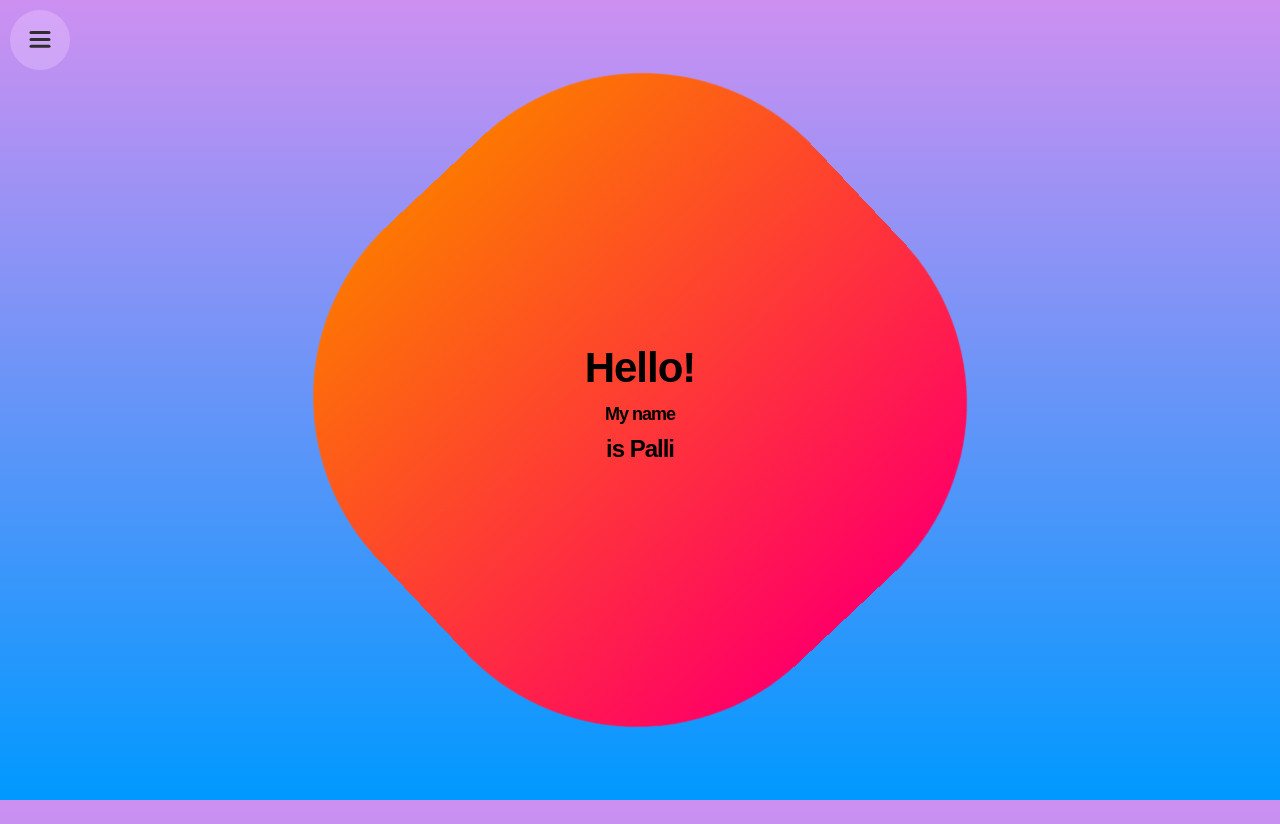
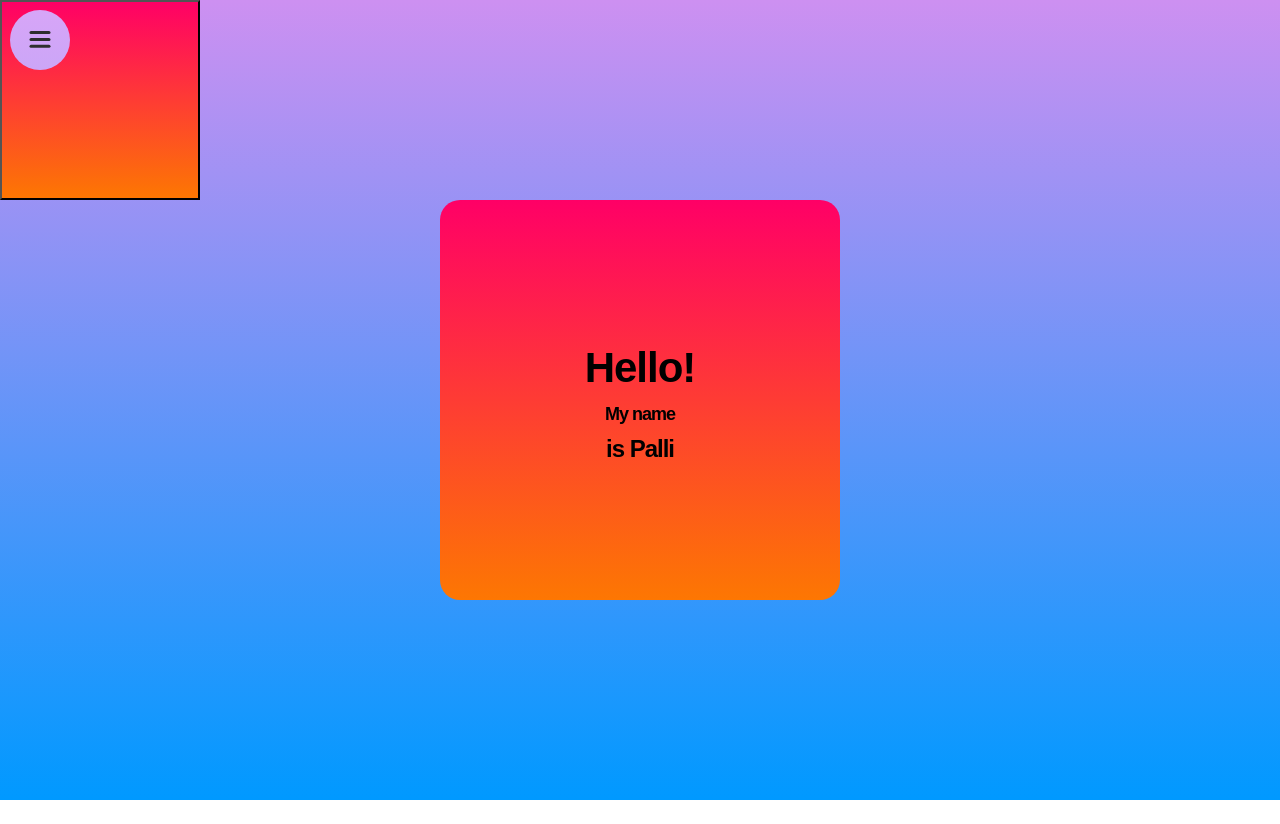
Before and after one commit to Pallur/portfolio-new, a React (Create React App) app: page / in a window 1280 px wide. After the commit the page ends 800 px from the top, so only its background shows below. Built offline with nearby package versions, Linux system fonts and the light colour scheme; a web font is replaced by a local one.

Commit message:
honestly no work

```diff
--- a/public/index.html
+++ b/public/index.html
@@ -23,8 +23,6 @@
     </div>
     <div id="sidebar">
     </div>
-    <div id="info">
-    </div>
 
 
   </body>
--- a/src/App.tsx
+++ b/src/App.tsx
@@ -1,12 +1,22 @@
 import "./styles.css";
 import { motion } from "framer-motion";
+import { InfoElement } from "./components/Info";
+
+export const MainToggle = ({ toggle }: any) => (
+    <button className="mainButton" onClick={toggle}>
+
+    </button>
+  );
 
 export default function App() {
     return (
       <>
+        <InfoElement />
+        <MainToggle />
         <motion.div
           className="box"
           animate={{
+            opacity: 1,
             scale: [2, 3, 3, 2, 2],
             rotate: [0, 0, 180, 180, 0],
             borderRadius: ["5%", "5%", "50%", "50%", "5%"]
@@ -15,7 +25,6 @@ export default function App() {
             duration: 5,
             ease: "easeInOut",
             times: [0, 0.2, 0.5, 0.8, 1],
-            repeat: Infinity,
             repeatDelay: 1
           }}
         />
--- a/src/MenuToggle.tsx
+++ b/src/MenuToggle.tsx
@@ -16,7 +16,7 @@ const  Path: React.FC<PathProps> = (props) => (
 );
 
 export const MenuToggle = ({ toggle }: any) => (
-  <button onClick={toggle}>
+  <button className="navButton" onClick={toggle}>
     <svg width="23" height="23" viewBox="0 0 23 23">
       <Path
         variants={{
--- a/src/Info.tsx
+++ b/src/components/Info.tsx
@@ -1,4 +1,4 @@
-import "./styles.css";
+import "../styles.css";
 import { motion } from "framer-motion";
 
 export const InfoElement = () => {
--- a/src/index.tsx
+++ b/src/index.tsx
@@ -1,7 +1,5 @@
-import { StrictMode, useState } from "react";
 import * as ReactDOMClient from "react-dom/client";
 import { SidebarElement } from "./Sidebar";
-import { InfoElement } from "./Info"
 import "./styles.css";
 
 import App from "./App";
@@ -10,10 +8,7 @@ const rootElement = document.getElementById("root")!;
 const root = ReactDOMClient.createRoot(rootElement);
 const sideElement = document.getElementById("sidebar")!;
 const sidebar = ReactDOMClient.createRoot(sideElement)
-const textElement = document.getElementById("info")!;
-const textEl = ReactDOMClient.createRoot(textElement)
 
 
 root.render(<App />);
 sidebar.render(<SidebarElement />);
-textEl.render(<InfoElement />);
--- a/src/styles.css
+++ b/src/styles.css
@@ -12,9 +12,11 @@ body{
     --orange: #fd7702;
     --yellow: #ffbb00;
     --grade: linear-gradient(180deg, #ff0066 0%, #fd7702 100%);
+    --grade2: linear-gradient(180deg, #3cff00 0%, #a102fd 100%);
 
     --background: var(--purple);
     --accent: var(--grade);
+    --accent2: var(--grade2);
 
     width: 100vw;
     height: 100vh;
@@ -44,7 +46,7 @@ body{
     background: linear-gradient(180deg, rgb(217, 165, 247) 0%, rgb(63, 175, 250) 100%);
   }
 
-  button {
+  button.navButton {
     outline: none;
     border: none;
     -webkit-user-select: none;
@@ -58,6 +60,21 @@ body{
     height: 50px;
     border-radius: 50%;
     background: transparent;
+  }
+
+  button.mainButton {
+    position: absolute;
+    cursor: pointer;
+    top: 0;
+    left: 0;
+    bottom: 0;
+    right: 0;
+    display: flex;
+    align-items: center;
+    justify-content: center;
+    width: 200px;
+    height: 200px;
+    background: var(--accent);
   }
 
   ul,
@@ -147,8 +164,9 @@ body{
     margin: 10px 0 10px;
   }
 
-  #info{
-    position: relative;
+  .info{
+    z-index: 1;
+    position: absolute;
   }
 
   h3{
```
Also changed, not shown: package.json (+6 -1 lines), 1 other file (tests, documents, lock files or other folders).
